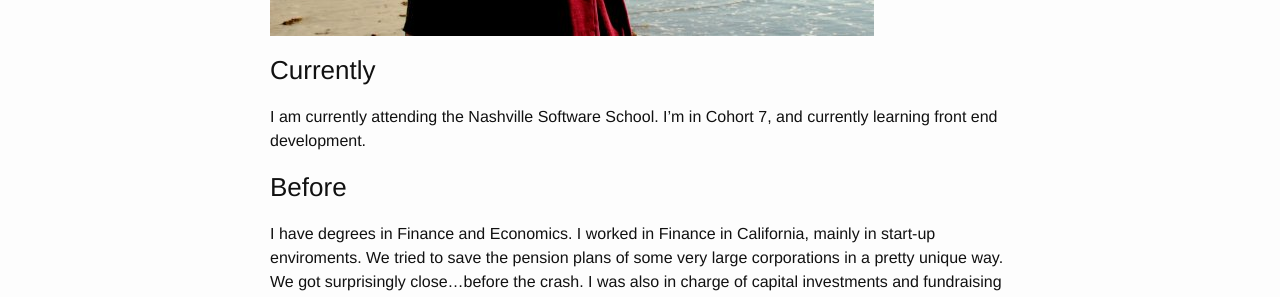
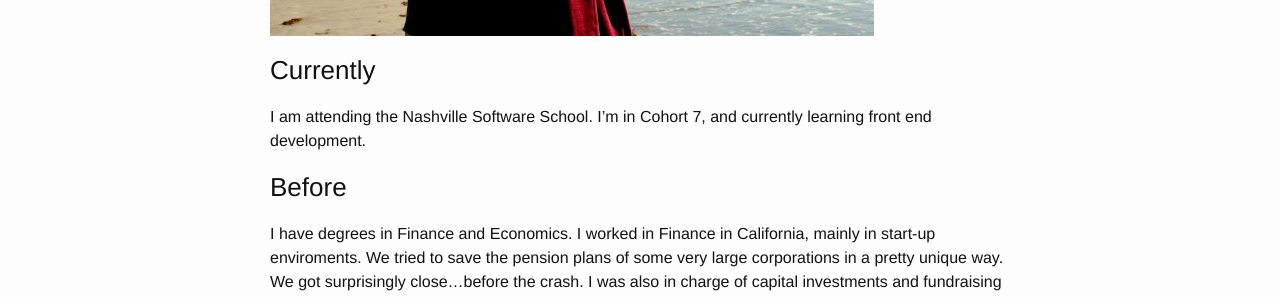
Before and after one commit to LeonM234/Leon.github.io, a Jekyll site: the page built from about.md, in a window 1280 px wide. Shown: the part 532-829 px from the top of the page. Built offline with Jekyll 4.4.1, drawn with Linux system fonts in a browser that asks for light colours.

Commit message:
Added text to about page

```diff
--- a/about.md
+++ b/about.md
@@ -8,13 +8,13 @@
 
 ### Currently
 
-I am currently attending the Nashville Software School.  I'm in Cohort 7, and currently learning front end development.
+I am attending the Nashville Software School.  I'm in Cohort 7, and currently learning front end development.
 
 ### Before
 
 I have degrees in Finance and Economics.  I worked in Finance in California, mainly in start-up enviroments.  We tried to save the pension plans of some very large corporations in a pretty unique way.  We got surprisingly close...before the crash.  I was also in charge of capital investments and fundraising at a middle Tennessee based start-up before deciding to switch to tech.
 
-More details about my previous work experience can be found on [my LinkedIn.](www.linkedin.com/pub/leon-peck/4/969/a1/)
+More details about my previous work experience can be found on <a href="http://www.linkedin.com/pub/leon-peck/4/969/a1/" target="_blank">my LinkedIn.</a>
 
 ### Interests
 
```
